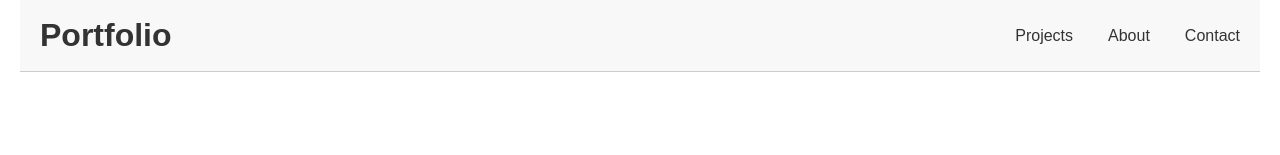
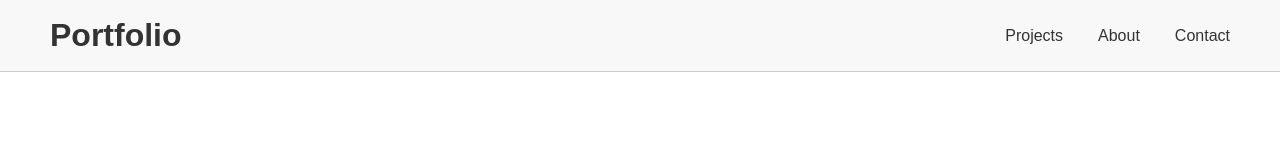
Before and after one commit to krishivsaini/ENDsem-Project, a plain HTML site: page src/index.html in a window 1280 px wide. Shown: the top 155 px of the page. Drawn offline with Linux system fonts and the light colour scheme; a web font is replaced by a local one.

Commit message:
Removed extra margin from header

```diff
--- a/src/style.css
+++ b/src/style.css
@@ -8,14 +8,18 @@ body {
     font-family: Arial, sans-serif;
     line-height: 1.6;
     color: #333;
-    padding: 0 20px;
+    padding: 0;
+}
+
+header{
+    width: 100%;
 }
 
 .navbar {
     display: flex;
     justify-content: space-between;
     align-items: center;
-    padding: 10px 20px;
+    padding: 10px 50px;
     background: #f8f8f8;
     border-bottom: 1px solid #ccc;
     flex-wrap: wrap;
@@ -490,10 +494,6 @@ p {
     }
 }
 @media (min-width: 1024px) {
-    .navbar {
-        max-width: 1200px;
-        margin: 0 auto;
-    }
 
     .hero {
         padding: 50px 0;
```
